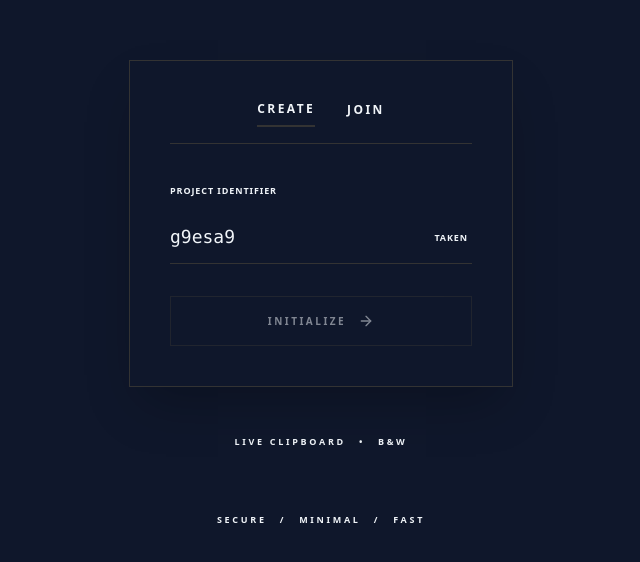
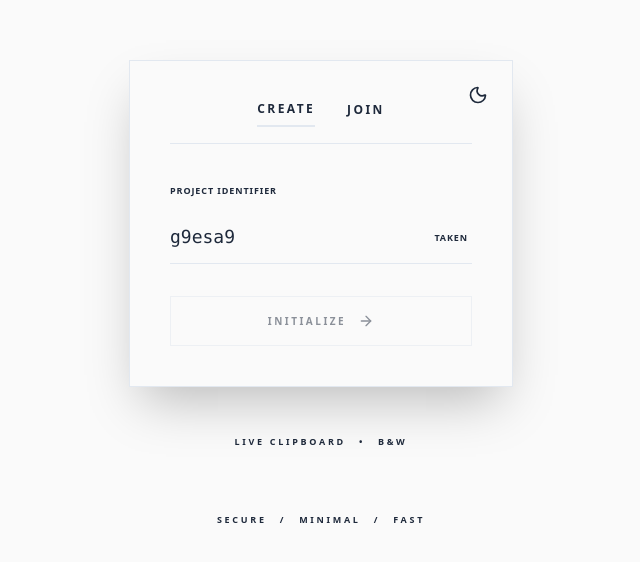
Before and after one commit to Jaydeep-Nadkarni/Live-Clipboard, a React (Vite) app in the folder client/: page / in a window 1280 px wide. Shown: the part 106-668 px from the top of the page, without its empty margins (319-959 px from the left). Built offline with nearby package versions, Linux system fonts and the light colour scheme; no server answers.

Commit message:
feat: add initial client application setup including collaborative room page with real-time editing and discussion.

```diff
--- a/client/src/App.jsx
+++ b/client/src/App.jsx
@@ -6,7 +6,7 @@ import RoomPage from './pages/RoomPage';
 function App() {
   return (
     <Router>
-      <div className="min-h-screen bg-slate-900 text-slate-100">
+      <div className="min-h-screen bg-bg-primary text-text-primary">
         <Routes>
           <Route path="/" element={<LandingPage />} />
           <Route path="/:roomId" element={<RoomPage />} />
--- a/client/src/index.css
+++ b/client/src/index.css
@@ -2,24 +2,31 @@
 @plugin "@tailwindcss/typography";
 
 :root {
-  /* Typography System */
-  --font-ui: -apple-system, BlinkMacSystemFont, "Segoe UI", Roboto, Helvetica, Arial, sans-serif, "Apple Color Emoji", "Segoe UI Emoji";
-  --font-code: "JetBrains Mono", "Fira Code", Consolas, "Courier New", monospace;
+  /* Typography */
+  --font-ui: "Inter", -apple-system, BlinkMacSystemFont, "Segoe UI", Roboto, Helvetica, Arial, sans-serif;
+  --font-code: "JetBrains Mono", "Fira Code", monospace;
 
   line-height: 1.6;
   font-weight: 400;
+  color-scheme: light;
 
-  color-scheme: dark;
+  /* Light Theme - Off-White & Slate */
+  --bg-primary: #FAFAFA;
+  /* Main background - reduced glare */
+  --bg-secondary: #FFFFFF;
+  /* Cards/Panels - pure white for depth */
+  --border-color: #E2E8F0;
+  /* Slate 200 */
+  --text-primary: #1E293B;
+  /* Slate 800 */
+  --text-secondary: #64748B;
+  /* Slate 500 */
+  --accent-color: #1E293B;
+  /* Slate 800 */
 
-  /* Strict Black & White - Dark Mode Default */
-  --bg-primary: #000000;
-  --bg-secondary: #000000;
-  --border-color: #333333;
-  /* Subtle border for cleaner separation in dark mode */
-  --text-primary: #FFFFFF;
-  --text-secondary: #999999;
-  /* Allowed for hierarchy, still grayscale */
-  --accent-color: #FFFFFF;
+  /* Shadows */
+  --shadow-sm: 0 1px 2px 0 rgb(0 0 0 / 0.05);
+  --shadow-md: 0 4px 6px -1px rgb(0 0 0 / 0.1), 0 2px 4px -2px rgb(0 0 0 / 0.1);
 
   font-synthesis: none;
   text-rendering: optimizeLegibility;
@@ -27,16 +34,29 @@
   -moz-osx-font-smoothing: grayscale;
 }
 
-[data-theme='light'] {
-  color-scheme: light;
-  /* Strict Black & White - Light Mode */
-  --bg-primary: #FFFFFF;
-  --bg-secondary: #FFFFFF;
-  --border-color: #E5E5E5;
-  --text-primary: #000000;
-  --text-secondary: #666666;
-  --accent-color: #000000;
+[data-theme="dark"] {
+  color-scheme: dark;
+
+  /* Dark Theme - Professional Dark */
+  --bg-primary: #0F0F0F;
+  /* Deep dark */
+  --bg-secondary: #18181B;
+  /* Zinc 900 */
+  --border-color: #27272A;
+  /* Zinc 800 */
+  --text-primary: #F8FAFC;
+  /* Slate 50 */
+  --text-secondary: #94A3B8;
+  /* Slate 400 */
+  --accent-color: #F8FAFC;
+  /* Slate 50 */
+
+  /* Shadows */
+  --shadow-sm: 0 1px 2px 0 rgb(0 0 0 / 0.3);
+  --shadow-md: 0 4px 6px -1px rgb(0 0 0 / 0.5), 0 2px 4px -2px rgb(0 0 0 / 0.3);
 }
+
+
 
 body {
   margin: 0;
@@ -47,7 +67,7 @@ body {
   font-family: var(--font-ui);
   /* Default to UI font */
   overflow: hidden;
-  transition: background-color 0.4s cubic-bezier(0.16, 1, 0.3, 1), color 0.4s cubic-bezier(0.16, 1, 0.3, 1);
+  transition: background-color 0.3s ease, color 0.3s ease, border-color 0.3s ease;
 }
 
 #root {
--- a/client/src/pages/LandingPage.jsx
+++ b/client/src/pages/LandingPage.jsx
@@ -1,7 +1,7 @@
 import React, { useState, useEffect, useCallback } from 'react';
 import { useNavigate } from 'react-router-dom';
 import axios from 'axios';
-import { Check, ArrowRight, Loader } from 'lucide-react';
+import { Check, ArrowRight, Loader, Sun, Moon } from 'lucide-react';
 
 const API_BASE = import.meta.env.VITE_API_URL;
 
@@ -11,6 +11,17 @@ const LandingPage = () => {
     const [roomId, setRoomId] = useState('');
     const [isAvailable, setIsAvailable] = useState(null); // null, true, false
     const [isChecking, setIsChecking] = useState(false);
+
+    const [currentTheme, setCurrentTheme] = useState(() => localStorage.getItem('theme') || 'light');
+
+    useEffect(() => {
+        document.documentElement.dataset.theme = currentTheme;
+        localStorage.setItem('theme', currentTheme);
+    }, [currentTheme]);
+
+    const toggleTheme = () => {
+        setCurrentTheme(prev => prev === 'light' ? 'dark' : 'light');
+    };
 
     // Generate random ID on create mode
     useEffect(() => {
@@ -70,6 +81,12 @@ const LandingPage = () => {
     return (
         <div className="min-h-screen bg-bg-primary flex flex-col items-center justify-center text-text-primary font-sans selection:bg-text-primary selection:text-bg-primary transition-colors duration-500">
             <div className="w-full max-w-sm p-10 bg-bg-primary border border-border-color shadow-2xl relative overflow-hidden group">
+                <div className="absolute top-4 right-4 z-50">
+                    <button onClick={toggleTheme} className="p-2 hover:opacity-50 transition-opacity">
+                        {currentTheme === 'light' ? <Moon className="w-5 h-5 text-text-primary" /> : <Sun className="w-5 h-5 text-text-primary" />}
+                    </button>
+                </div>
+
                 <div className="absolute top-0 left-0 w-full h-1 bg-text-primary transform scale-x-0 group-hover:scale-x-100 transition-transform duration-500" />
 
                 <div className="flex gap-8 mb-10 border-b border-border-color pb-4 justify-center">
--- a/client/src/pages/RoomPage.jsx
+++ b/client/src/pages/RoomPage.jsx
@@ -23,6 +23,28 @@ const ICON_MAP = {
     FileText, File, Code, Terminal, Database, Layout, Image, Music
 };
 
+const getUserColor = (username, theme) => {
+    if (!username) return 'var(--text-primary)';
+
+    let hash = 0;
+    for (let i = 0; i < username.length; i++) {
+        hash = username.charCodeAt(i) + ((hash << 5) - hash);
+    }
+
+    const h = Math.abs(hash % 360);
+    // Vibrant saturation
+    const s = 80;
+    // Lightness: Dark theme needs bright colors (for dark bg/black text),
+    // Light theme needs dark colors (for light bg/white text)
+    // Note: The avatar text color is bg-primary (inverse of theme usually),
+    // but code uses text-bg-primary which is the background color.
+    // Light Mode: text is #FAFAFA (White). Need Dark BG. -> L = 40%
+    // Dark Mode: text is #0F0F0F (Black). Need Light BG. -> L = 75%
+    const l = theme === 'dark' ? 75 : 40;
+
+    return `hsl(${h}, ${s}%, ${l}%)`;
+};
+
 const RoomPage = () => {
     const { roomId } = useParams();
     const navigate = useNavigate();
@@ -35,8 +57,16 @@ const RoomPage = () => {
     const [mobileMenuOpen, setMobileMenuOpen] = useState(false);
 
     // Theme State
-    const [currentTheme, setCurrentTheme] = useState(() => localStorage.getItem('theme') || 'dark');
+    const [currentTheme, setCurrentTheme] = useState(() => localStorage.getItem('theme') || 'light');
 
+    useEffect(() => {
+        document.documentElement.dataset.theme = currentTheme;
+        localStorage.setItem('theme', currentTheme);
+    }, [currentTheme]);
+
+    const toggleTheme = () => {
+        setCurrentTheme(prev => prev === 'light' ? 'dark' : 'light');
+    };
     // Presence & UI
     const [collaborators, setCollaborators] = useState([]);
     const [showCollabList, setShowCollabList] = useState(false);
@@ -56,10 +86,7 @@ const RoomPage = () => {
     const [editingIconEditorId, setEditingIconEditorId] = useState(null);
     const [isHelpOpen, setIsHelpOpen] = useState(false);
 
-    useEffect(() => {
-        document.body.setAttribute('data-theme', currentTheme);
-        localStorage.setItem('theme', currentTheme);
-    }, [currentTheme]);
+
 
     useEffect(() => {
         localStorage.setItem('userName', userName);
@@ -73,10 +100,22 @@ const RoomPage = () => {
         socket.on('collaborators-update', (list) => {
             setCollaborators(list);
         });
+        socket.on('new-comment', (comment) => {
+            setRoomData(prev => {
+                if (!prev) return prev;
+                // Avoid duplicates if latency is weird
+                if (prev.comments?.some(c => c.commentId === comment.commentId)) return prev;
+                return {
+                    ...prev,
+                    comments: [...(prev.comments || []), comment]
+                };
+            });
+        });
 
         return () => {
             socket.off('room-remote-data-refetch');
             socket.off('collaborators-update');
+            socket.off('new-comment');
             socket.off('join-room');
         };
     }, [roomId, userName]);
@@ -219,7 +258,7 @@ const RoomPage = () => {
         alert(`Copied @${name} to clipboard!`);
     };
 
-    if (!roomData) return <div className="h-screen bg-black flex items-center justify-center text-white font-mono uppercase tracking-[0.5em]">Initializing Workspace</div>;
+    if (!roomData) return <div className="h-screen bg-bg-primary flex items-center justify-center text-text-primary font-mono uppercase tracking-[0.5em]">Initializing Workspace</div>;
 
     const activeEditor = roomData.editors.find(e => e.editorId === activeEditorId);
 
@@ -274,7 +313,7 @@ const RoomPage = () => {
                                 onDoubleClick={(e) => { e.stopPropagation(); setRenamingFileId(editor.editorId); setTempFileName(editor.name); }}
                                 className={`flex items-center px-4 py-3 cursor-pointer text-[13px] group relative transition-all duration-200 border-l-2 ${isActive
                                     ? 'border-text-primary bg-bg-primary text-text-primary'
-                                    : 'border-transparent hover:bg-white/5 text-text-secondary hover:text-text-primary'
+                                    : 'border-transparent hover:bg-black/5 text-text-secondary hover:text-text-primary'
                                     }`}
                             >
                                 <div
@@ -362,7 +401,7 @@ const RoomPage = () => {
                                 <div className="flex items-center gap-2">
                                     <div className="flex -space-x-1.5 overflow-hidden">
                                         {(collaborators.length > 0 ? collaborators : [{ name: userName }]).slice(0, 3).map((c, i) => (
-                                            <div key={i} className="w-4 h-4 rounded-full border border-bg-primary bg-text-primary text-bg-primary flex items-center justify-center text-[7px] font-black z-10 transition-transform hover:scale-110 uppercase">
+                                            <div key={i} style={{ backgroundColor: getUserColor(c.name, currentTheme) }} className="w-4 h-4 rounded-full border border-bg-primary text-bg-primary flex items-center justify-center text-[7px] font-black z-10 transition-transform hover:scale-110 uppercase">
                                                 {c.name?.[0]}
                                             </div>
                                         ))}
@@ -387,7 +426,7 @@ const RoomPage = () => {
                                                 onClick={() => handleUserClick(c.name)}
                                                 className="flex items-center gap-3 px-2 py-2 rounded-md hover:bg-bg-secondary cursor-pointer transition-colors group/item"
                                             >
-                                                <div className="w-5 h-5 rounded border border-border-color flex items-center justify-center text-[9px] font-bold uppercase text-text-primary bg-bg-secondary group-hover/item:border-text-primary group-hover/item:bg-text-primary group-hover/item:text-bg-primary transition-colors">
+                                                <div style={{ backgroundColor: getUserColor(c.name, currentTheme) }} className="w-5 h-5 rounded border border-border-color flex items-center justify-center text-[9px] font-bold uppercase text-bg-primary transition-colors">
                                                     {c.name?.[0]}
                                                 </div>
                                                 <div className="flex flex-col">
@@ -403,8 +442,9 @@ const RoomPage = () => {
                     </div>
 
                     <div className="flex items-center gap-4 ml-auto">
-                        <button onClick={() => setCurrentTheme(currentTheme === 'dark' ? 'light' : 'dark')} className="p-2 hover:opacity-50 transition-opacity">
-                            {currentTheme === 'dark' ? <Sun className="w-4 h-4" /> : <Moon className="w-4 h-4" />}
+
+                        <button onClick={toggleTheme} className="hover:opacity-80 transition-opacity">
+                            {currentTheme === 'light' ? <Moon className="w-5 h-5 text-text-primary" /> : <Sun className="w-5 h-5 text-text-primary" />}
                         </button>
                         <div className="hidden sm:block h-4 w-[1px] bg-border-color" />
                         <a href="https://buymeacoffee.com" target="_blank" rel="noopener noreferrer" className="flex items-center justify-center hover:opacity-80 transition-opacity">
@@ -429,7 +469,7 @@ const RoomPage = () => {
                                         flex items-center h-full px-5 cursor-pointer transition-all relative flex-shrink flex-grow min-w-[100px] max-w-[200px] group/tab border-r-0
                                         ${isActive
                                             ? 'bg-bg-primary text-text-primary tab-active'
-                                            : 'bg-bg-secondary text-text-secondary hover:text-text-primary hover:bg-bg-primary/50'
+                                            : 'bg-bg-secondary text-text-secondary hover:text-text-primary hover:bg-black/5'
                                         }
                                     `}
                                 >
@@ -480,7 +520,7 @@ const RoomPage = () => {
                                         roomData.comments.map(c => (
                                             <div key={c.commentId} className="relative group pr-4">
                                                 {/* Left Decorative Line / Avatar */}
-                                                <div className="absolute -left-[11px] top-0 w-5 h-5 border-2 border-bg-primary flex items-center justify-center text-[8px] font-black text-bg-primary bg-text-primary">
+                                                <div style={{ backgroundColor: getUserColor(c.author, currentTheme) }} className="absolute -left-[11px] top-0 w-5 h-5 border-2 border-bg-primary flex items-center justify-center text-[8px] font-black text-bg-primary">
                                                     {c.author[0]}
                                                 </div>
 
```
